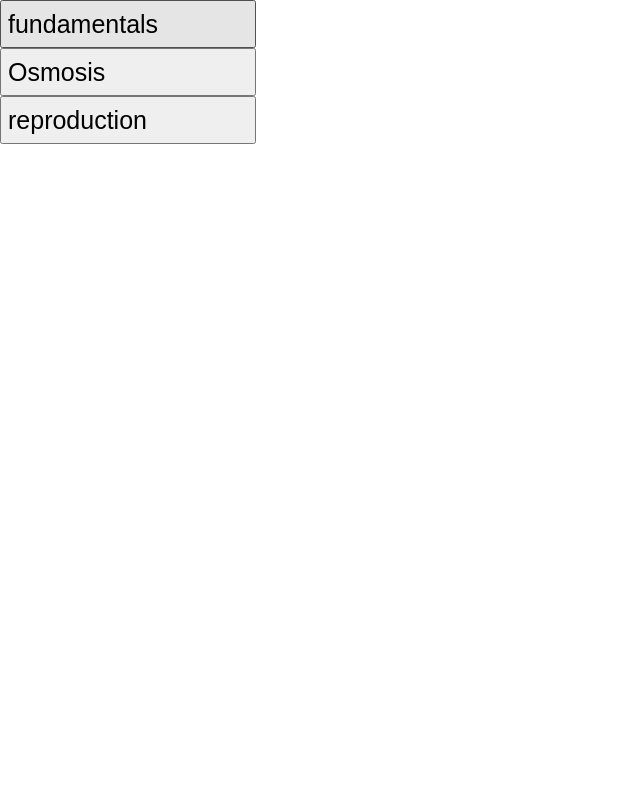
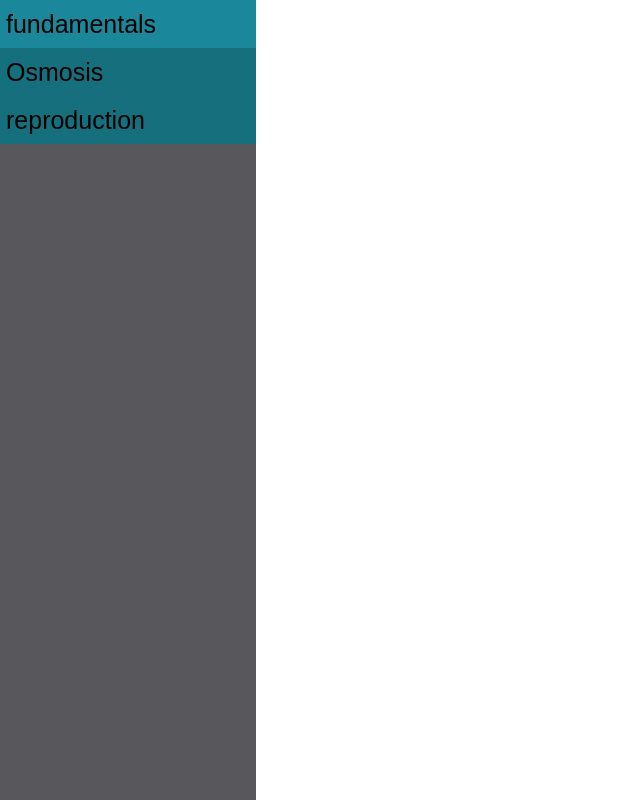
Before and after one commit to Team-E-Learn/frontend, a SvelteKit app: page /modules/1 in a window 1280 px wide. Shown: the whole page, without its empty margins (0-640 px from the left). Built offline with nearby package versions, Linux system fonts and the light colour scheme.

Commit message:
making the style of the contents bar look better

```diff
--- a/src/styles/moduleLandingPage.css
+++ b/src/styles/moduleLandingPage.css
@@ -1,9 +1,9 @@
-.content-stick{
+.content-stick{ /* make the content bar sticky */
     position: sticky;
     top: 0;
 }
 
-.contents{
+.contents{/* contents bar style */
     position: absolute;
     top: 0;
     display: flex;
@@ -11,18 +11,14 @@
     overflow: scroll;
     width: 100vw;
     height: 100vh;
+    background-color: #58585c;
 }
 
-.contents.small{
+.contents.small{ /* contents bar side panel */
     width: 20vw;
 }
 
-a{
-    width: 100vw;
-    display: flex;
-}
-
-.lesson-header{
+.lesson-header{ /*  */
     width: 100%;
 }
 
@@ -31,6 +27,12 @@ a{
     height: 3rem;
     text-align: left;
     font-size: 25px;
+    background-color: #156f7d;
+    border: black;
+}
+
+.lesson-header button:hover{
+    background-color: #1a889a;
 }
 
 .lesson-section{
@@ -49,10 +51,17 @@ a{
 
 .section_button{
     width: 100%;
-    height: 1.5rem;
+    height: 2.5rem;
     text-align: left;
-    font-size: 15px;
+    font-size: 20px;
+    background-color: #396a91;
+    border: black;
 }
+
+.section_button:hover{
+    background-color: #4782b5;
+}
+
 
 #cached-lesson{
     display: none;
```
